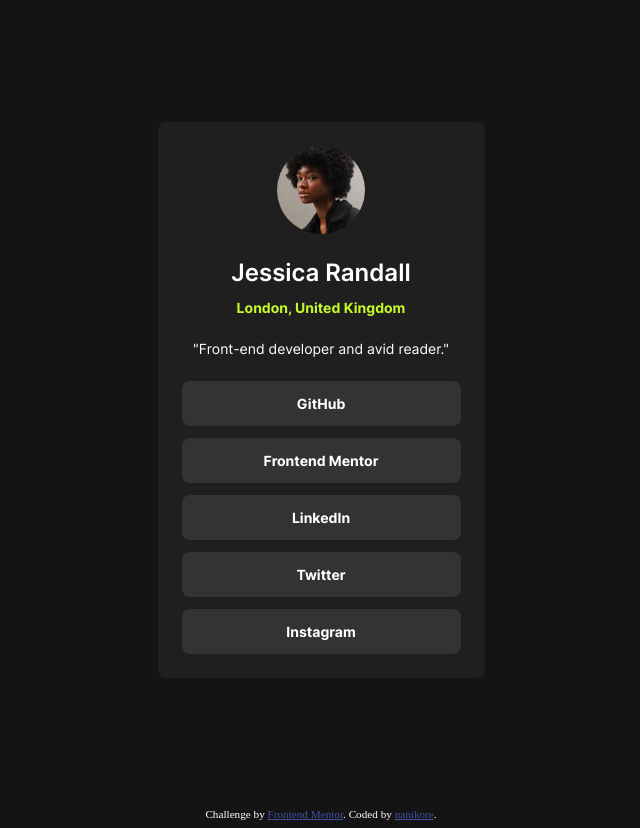
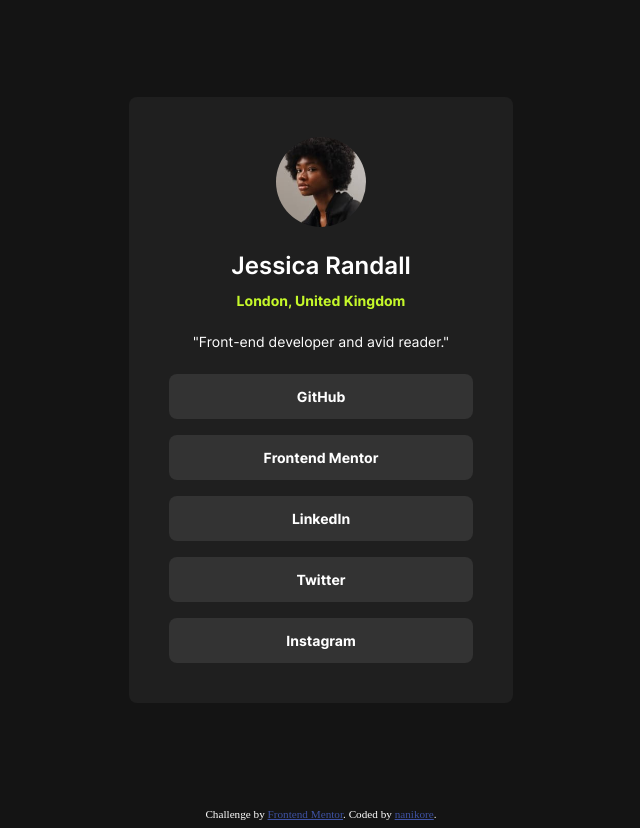
Before and after one commit to cdGuilherme/social-links-profile-main, a plain HTML site: page index.html in a window 1280 px wide. Shown: the whole page, without its empty margins (319-959 px from the left). Drawn offline with Linux system fonts and the light colour scheme.

Commit message:
Update style.css
- change socials row-gap
- add media query for desktop screens

```diff
--- a/style.css
+++ b/style.css
@@ -67,7 +67,6 @@ main {
 
 .card {
   width: 327px;
-  /* width: 384px; */
   padding: 1.5rem;
   background-color: var(--dark-grey);
   border-radius: 0.5rem;
@@ -91,7 +90,7 @@ main {
 
 img {
   border-radius: 100%;
-  width: 88px;
+  width: 90px;
 }
 
 h1 {
@@ -99,12 +98,13 @@ h1 {
 }
 
 p {
+  /* Font size (paragraph): 14px */
   font-size: 0.875rem;
 }
 
 .socials {
   display: grid;
-  row-gap: 0.75rem;
+  row-gap: 1rem;
   width: 100%;
 }
 
@@ -144,3 +144,10 @@ footer {
 .attribution a {
   color: hsl(228, 45%, 44%);
 }
+
+@media screen and (min-width: 1224px) {
+  .card {
+    width: 384px;
+    padding: 2.5rem;
+  }
+}
```
